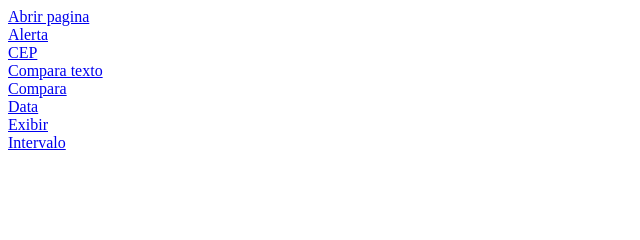
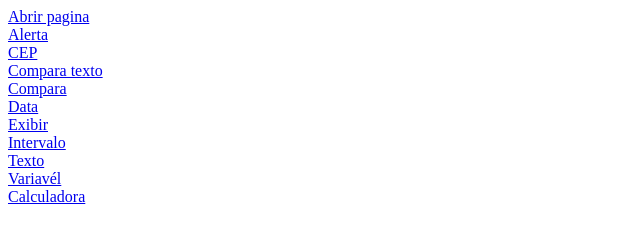
Before and after one commit to Vaalentinie/Vaalentinie.github.io, a plain HTML site: page index.html in a window 1280 px wide. Shown: the whole page, without its empty margins (0-640 px from the left). Drawn offline with Linux system fonts and the light colour scheme.

Commit message:
alteração

```diff
--- a/index.html
+++ b/index.html
@@ -21,6 +21,10 @@
     <br>
     <a href="intervalo.html">Intervalo</a>
     <br>
-    <a
+    <a href="texto.html">Texto</a>
+    <br>
+    <a href="variavel.html">Variavél</a>
+    <br>
+    <a href="calculadora.html">Calculadora</a>
 </body>
 </html>
```
